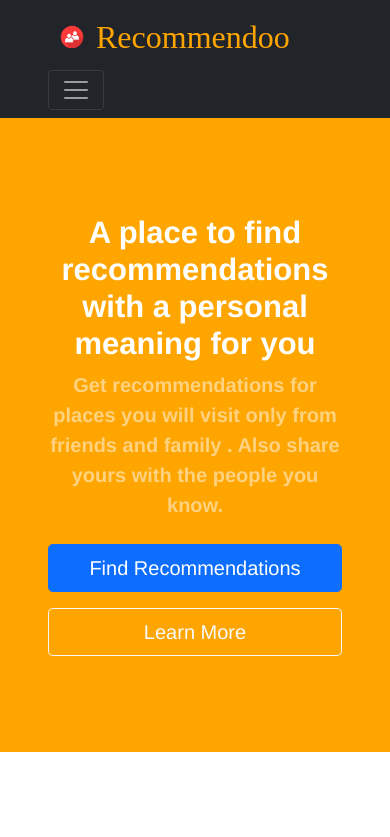
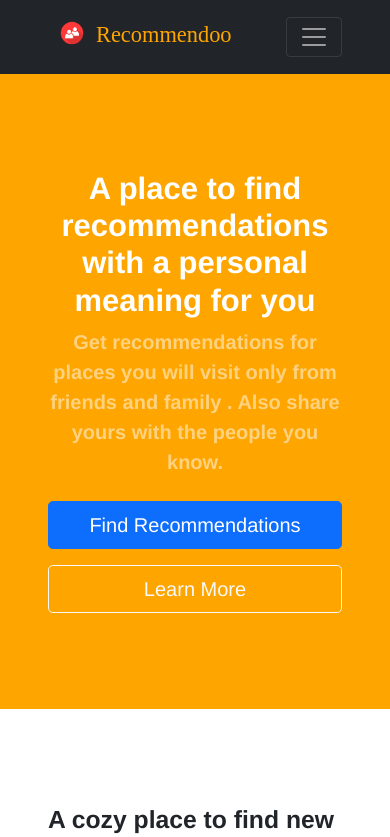
Before and after one commit to luifa7/recommendoofe, a Vue app: page / in a window 390 px wide. Shown: the top 837 px of the page. Built offline with nearby package versions, Linux system fonts and the light colour scheme; a web font is replaced by a local one.

Commit message:
modify display of text for mobile

```diff
--- a/src/App.vue
+++ b/src/App.vue
@@ -2,7 +2,11 @@
   <!-- Navigation-->
   <nav class="navbar navbar-expand-lg navbar-dark bg-dark">
     <div class="container px-5">
-      <router-link :to="{ name: 'Home' }" class="navbar-brand" id="name-logo"
+      <router-link
+        :to="{ name: 'Home' }"
+        class="navbar-brand"
+        style="font-size: 1.4rem"
+        id="name-logo"
         ><img
           src="./assets/logo-2.png"
           class="center"
--- a/src/views/HomePage.vue
+++ b/src/views/HomePage.vue
@@ -3,7 +3,7 @@
   <header class="bg-orange py-5">
     <div class="container px-5">
       <div class="row gx-5 align-items-center justify-content-center">
-        <div class="col-lg-8 col-xl-7 col-xxl-6">
+        <div class="col-lg-12 col-xl-7 col-xxl-6">
           <div class="my-5 text-center text-xl-start">
             <h1 class="display-5 fw-bolder text-white mb-2">
               A place to find recommendations with a personal meaning for you
```
